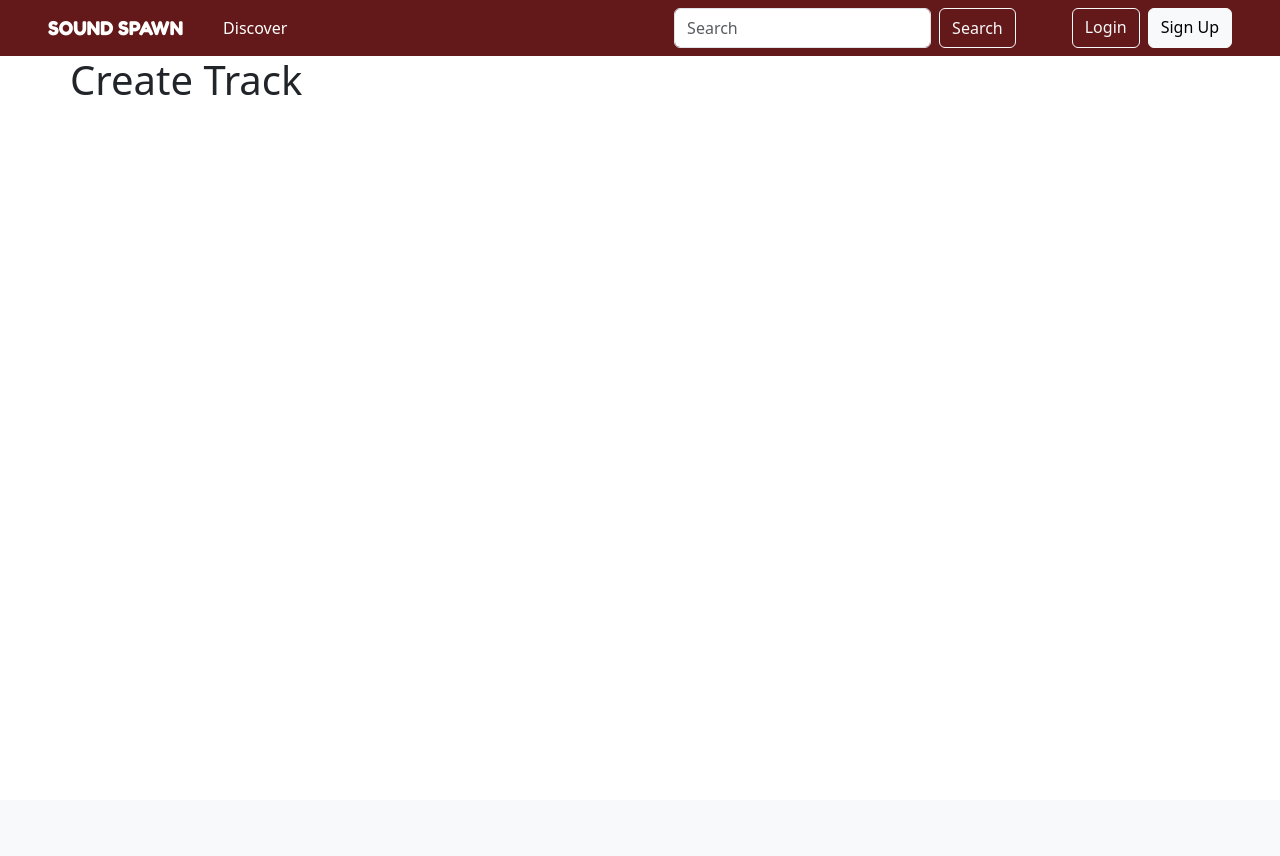
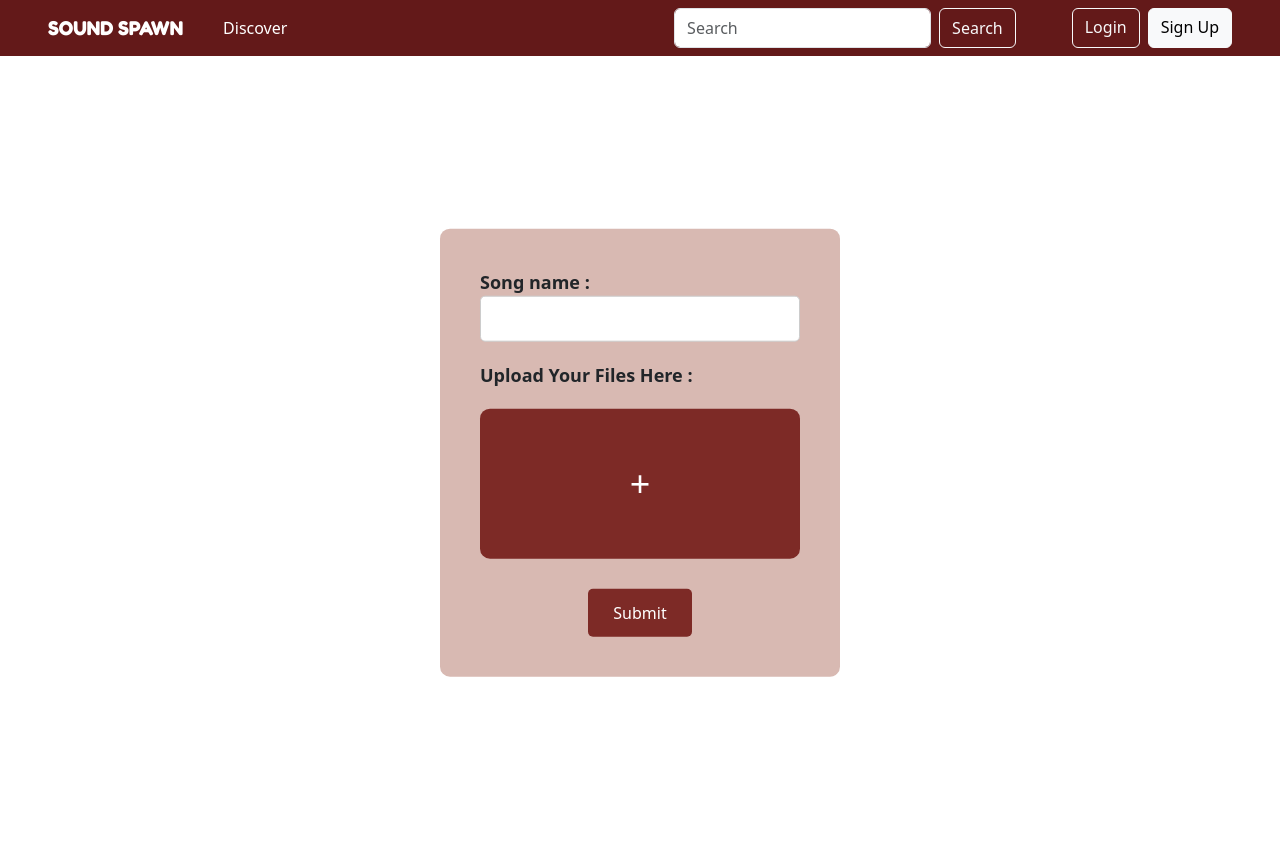
Before and after one commit to gongpha/soundspawn-web, a Django app: template spa/templates/sound_create_f.html in a window 1280 px wide. Before the commit the page ends 95 px from the top, so only its background shows below. Run offline with Django 5.2, Linux system fonts and the light colour scheme; the template is opened without the code that fills it, so the values that code supplies are empty; some libraries are stand-ins or nearby versions.

Commit message:
Update sound_create.html

```diff
--- a/spa/templates/sound_create.html
+++ b/spa/templates/sound_create.html
@@ -1 +1,35 @@
-<h1>Create Track</h1>
+<div class="form-container" style="display: flex; justify-content: center; align-items: center; height: 100vh;">
+    <form  method="post" enctype="multipart/form-data" style="background-color: #D8B9B2; padding: 40px; border-radius: 10px; width: 400px;">
+        <div style="margin-bottom: 20px;">
+            <label for="song-name" style="font-weight: bold; font-size: 18px;">Song name :</label>
+            <input type="text" name="songname" style="width: 100%; padding: 10px; border-radius: 5px; border: 1px solid #ccc; font-size: 16px;">
+        </div>
+        <div style="margin-bottom: 20px; font-weight: bold; font-size: 18px;">Upload Your Files Here :</div>
+
+        <div style="background-color: #7D2A26; color: white; width: 100%; height: 150px; display: flex; align-items: center; justify-content: center; border-radius: 10px; cursor: pointer; position: relative;">
+            <input type="file" name="file" style="opacity: 0; position: absolute; width: 100%; height: 100%; cursor: pointer;">
+            <span style="font-size: 36px; color: #FFFFFF; z-index: 1;">+</span>
+        </div>
+
+        <div style="text-align: center; margin-top: 30px;">
+            <button type="submit" style="padding: 12px 25px; background-color: #7D2A26; color: white; border: none; border-radius: 5px; cursor: pointer; font-size: 16px;">Submit</button>
+        </div>
+    </form>
+</div>
+<style>
+    @keyframes float {
+        0%, 100% {
+            transform: translateY(0px);
+        }
+        50% {
+            transform: translateY(-10px);
+        }
+    }
+    .form-container {
+        display: flex;
+        justify-content: center;
+        align-items: center;
+        height: 100vh;
+        animation: float 3s ease-in-out infinite;
+    }
+</style>
```
